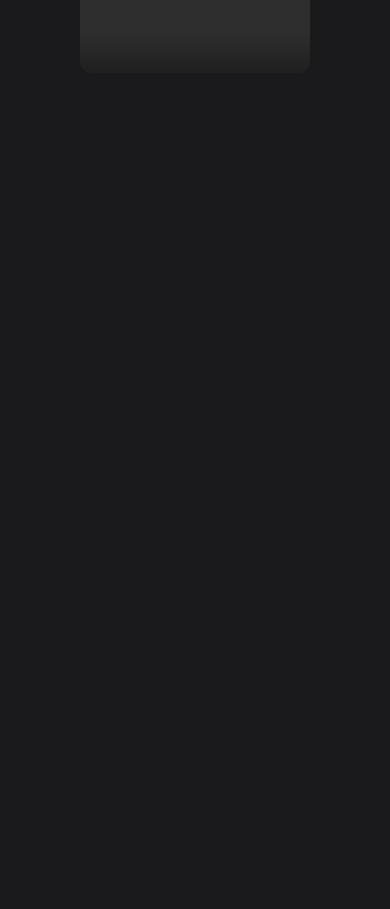
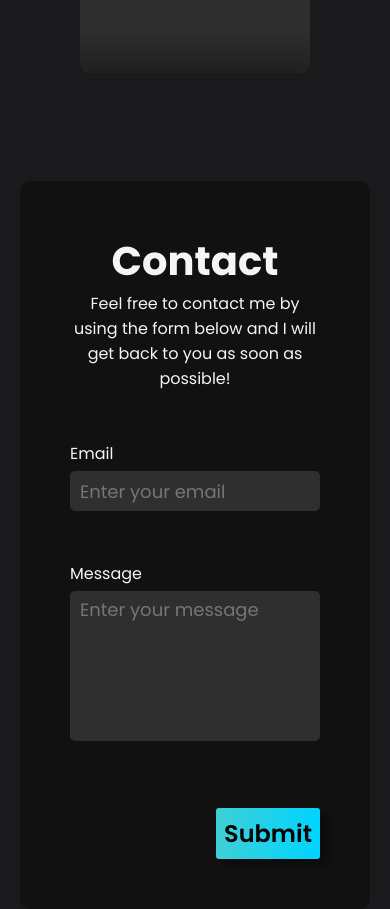
Before and after one commit to kyelebeniga/kyelebeniga.github.io, a React (Create React App) app: page / in a window 390 px wide. Shown: the part 2300-3209 px from the top of the page. Before the commit the page ends 2423 px from the top, so only its background shows below. Built offline with nearby package versions, Linux system fonts and the light colour scheme.

Commit message:
Added email contact functionality

```diff
--- a/package.json
+++ b/package.json
@@ -3,6 +3,7 @@
   "version": "0.1.0",
   "private": true,
   "dependencies": {
+    "@emailjs/browser": "^3.11.0",
     "@emotion/react": "^11.11.1",
     "@emotion/styled": "^11.11.0",
     "@mui/icons-material": "^5.11.16",
--- a/src/components/Main.js
+++ b/src/components/Main.js
@@ -1,15 +1,33 @@
-import React from 'react'
+import React, { useRef } from 'react'
 import '../styles/Home.css'
 import '../styles/About.css'
 import '../styles/Project.css'
+import '../styles/Contact.css'
 import jsonData from './data/project.json'
+import emailjs from '@emailjs/browser'
 
 function Main() {
+  const form = useRef();
+
+  const sendEmail = (e) => {
+    e.preventDefault();
+
+    emailjs.sendForm('service_uahbuc9', 'template_x4mfu9t', form.current, 'puI6GfbTIMWrvu0af')
+    .then((result) => {
+      console.log(result.text);
+    }, (error) => {
+      console.log(error.text);
+    });
+    e.target.reset();
+  };
+
   return (
     <>
       <section className="landingContainer" id="home">
         <div className="introduction">
-        <h1>Hello, I'm <span>Kyele Beniga.</span></h1>
+          <h1>
+            Hello, I'm <span>Kyele Beniga.</span>
+          </h1>
           <h2>Developer.</h2>
         </div>
       </section>
@@ -18,9 +36,9 @@ function Main() {
           <h1>About me</h1>
           <p>
             I'm an enthusiastic web developer with a strong passion for creating
-          feature-rich websites. I'm open to job opportunities where I can learn
-          and grow, as well as work with a team of like-minded individuals
-          moving towards a common goal.
+            feature-rich websites. I'm open to job opportunities where I can
+            learn and grow, as well as work with a team of like-minded
+            individuals moving towards a common goal.
           </p>
         </div>
         <div className="skills">
@@ -42,7 +60,10 @@ function Main() {
               <i className="devicon-php-plain" title="PHP"></i>
             </li>
             <li>
-            <i className="devicon-github-original-wordmark" title="Github"></i>
+              <i
+                className="devicon-github-original-wordmark"
+                title="Github"
+              ></i>
             </li>
             <li>
               <i className="devicon-mysql-plain-wordmark" title="MySQL"></i>
@@ -55,9 +76,10 @@ function Main() {
         <div className="project">
           {jsonData.map((object) => (
             <div
-                    key={object.title} className={`projectCard ${object.clickable}`}
+              key={object.title}
+              className={`projectCard ${object.clickable}`}
               onClick={() => {
-                        if(object.clickable === 'clickable'){
+                if (object.clickable === "clickable") {
                   window.open(object.url);
                 }
               }}
@@ -74,11 +96,34 @@ function Main() {
       </section>
       <section className="contactContainer" id="contact">
         <div>
-
+          <div className="contact-form">
+            <h1>Contact</h1>
+            <p>
+              Feel free to contact me by using the form below and I will get
+              back to you as soon as possible!
+            </p>
+            <form id="my-form" ref={form} onSubmit={sendEmail}>
+              <label>Email</label>
+              <input
+                type="email"
+                placeholder="Enter your email"
+                name="email"
+                id="email"
+              />
+              <label>Message</label>
+              <textarea
+                type="text"
+                placeholder="Enter your message"
+                name="message"
+                id="message"
+              ></textarea>
+              <input type="submit" id="my-form-button" value="Submit"></input>
+            </form>
+          </div>
         </div>
       </section>
     </>
-  )
+  );
 }
 
 export default Main
--- /dev/null
+++ b/src/styles/Contact.css
@@ -0,0 +1,97 @@
+textarea, input:focus{
+    outline: none;
+}
+#contact{
+    color: var(--clr-primary);
+    height: 100vh;
+    width: 100%;
+    display: flex;
+    align-items: center;
+    justify-content: center;
+}
+.contact-form{
+    display: flex;
+    flex-direction: column;
+    padding: 50px;
+    border-radius: 10px;
+    background-color: #111111;
+}
+.contact-form h1{
+    text-align: center;
+    font-size: 40px;
+}
+.contact-form p{
+    text-align: center;
+    margin-bottom: 50px;
+}
+#email, #message{
+    color: white;
+    width: 100%;
+    height: 40px;
+    border-radius: 5px;
+    border: none;
+    padding: 0 10px;
+    margin: 5px 0px 50px;
+    font-size: 18px;
+    background-color: rgb(48, 47, 47);
+}
+#message{
+    height: 150px;
+    padding-top: 5px;
+    resize: none;
+}
+#my-form-button{
+    display: flex;
+    align-items: center;
+    justify-content: center;
+    background: rgb(97,182,255);
+    background: linear-gradient(90deg, rgba(97,182,255,1) 0%, rgba(63,207,213,1) 0%, rgba(0,212,255,1) 100%);
+    font-size: 24px;
+    border-radius: 3px;
+    font-weight: 600;
+    padding: 8px;
+    z-index: 1;
+    position: relative;
+    text-align: center;
+    transition: transform 0.2s ease-out;
+    margin-top: 10px;
+    box-shadow: 7px 6px 5px 0px rgba(0,0,0,0.3);
+    -webkit-box-shadow: 7px 6px 5px 0px rgba(0,0,0,0.3);
+    -moz-box-shadow: 7px 6px 5px 0px rgba(0,0,0,0.3);
+}
+#my-form-button::after{
+    position: absolute;
+    bottom: 0;
+    left: 0;
+    content: "";
+    width: 100%;
+    height: 100%;
+    background-color: black;
+    color: white;
+    transform: scaleY(0);
+    transform-origin: top;
+    transition: transform 0.2s ease-out;
+    z-index: -1;
+    border-radius: 2px;
+}
+#my-form-button:hover::after{
+    transform: scaleY(1);
+    transform-origin: bottom;
+}
+
+#my-form-button{
+    border: none;
+    color: black;
+    float: right;
+}
+#my-form-button:hover{
+    cursor: pointer;
+    color: white;
+    transition: 0.2s;
+}
+
+@media only screen and (max-width: 600px){
+    .contactContainer{
+        padding: 20px;
+    }
+}
```
Also changed, not shown: 1 other file (tests, documents, lock files or other folders). Lines whose indentation alone changed are shown as unchanged.
